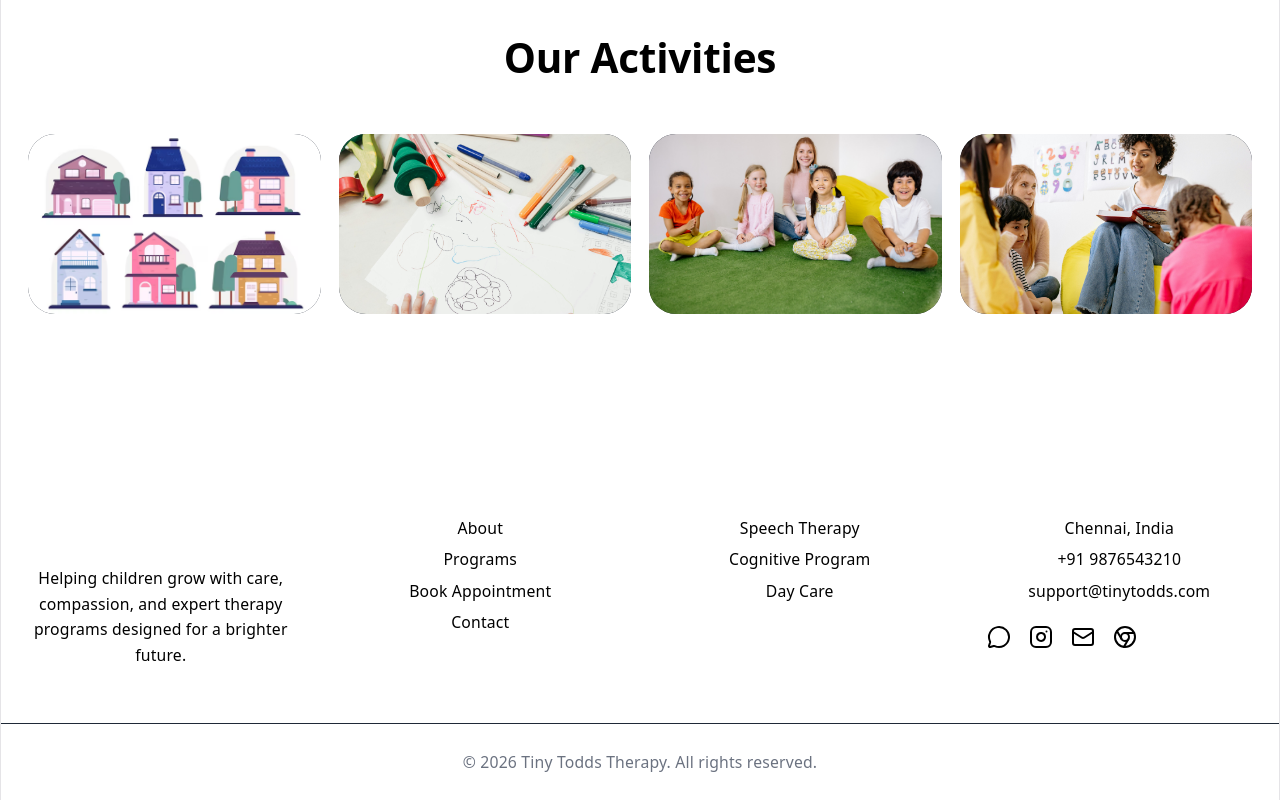
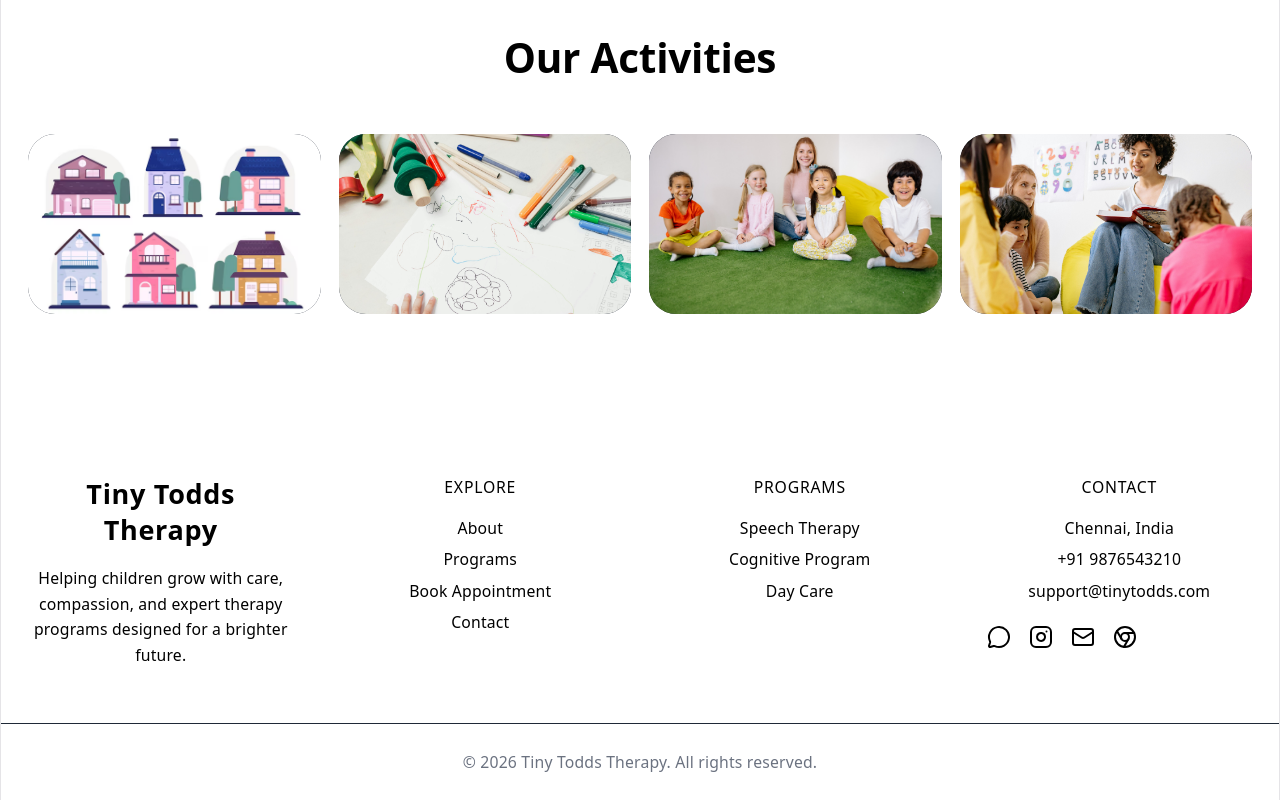
Before and after one commit to Mohan9498/Appointment, a React (Vite) app in the folder frontend/: page / in a window 1280 px wide. Shown: the part 1200-2000 px from the top of the page. Built offline with nearby package versions, Linux system fonts and the light colour scheme.

Commit message:
modified:   frontend/src/components/Footer.jsx

```diff
--- a/frontend/src/components/Footer.jsx
+++ b/frontend/src/components/Footer.jsx
@@ -9,7 +9,7 @@ function Footer() {
 
         {/* Brand */}
         <div>
-          <h2 className="text-white text-2xl font-semibold tracking-wide">
+          <h2 className="bg-white dark:bg-white/0 text-black text-2xl font-semibold tracking-wide">
             Tiny Todds Therapy
           </h2>
 
@@ -21,7 +21,7 @@ function Footer() {
 
         {/* Links */}
         <div>
-          <h3 className="text-white mb-4 text-sm uppercase tracking-wider">
+          <h3 className="text-black bg-white dark:bg-white/0  mb-4 text-sm uppercase tracking-wider">
             Explore
           </h3>
 
@@ -43,7 +43,7 @@ function Footer() {
 
         {/* Programs */}
         <div>
-          <h3 className="text-white mb-4 text-sm uppercase tracking-wider">
+          <h3 className="text-black bg-white dark:bg-white/0 mb-4 text-sm uppercase tracking-wider">
             Programs
           </h3>
 
@@ -62,7 +62,7 @@ function Footer() {
 
         {/* Contact */}
         <div>
-          <h3 className="text-white mb-4 text-sm uppercase tracking-wider">
+          <h3 className="text-black bg-white dark:bg-white/0 mb-4 text-sm uppercase tracking-wider">
             Contact
           </h3>
 
```
